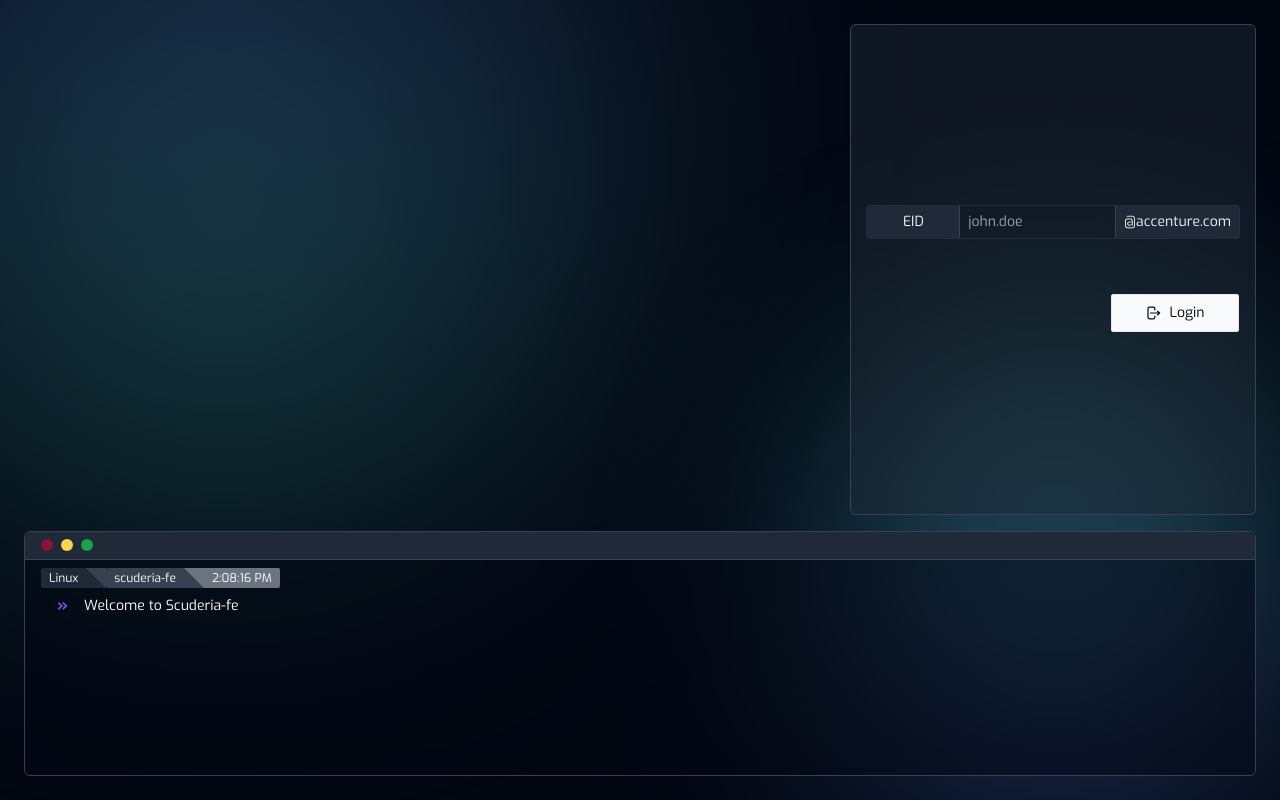
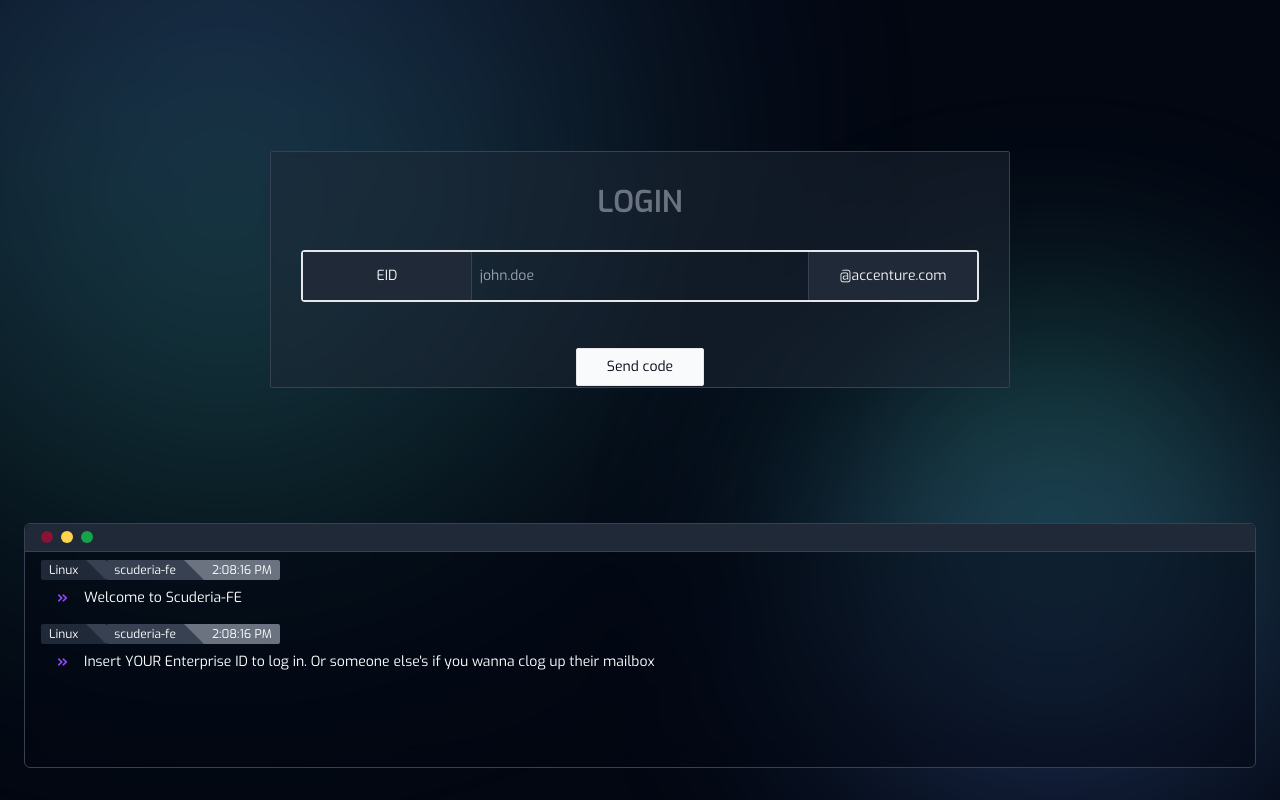
Before and after one commit to kettei-sproutty/scuderia-fe, a Next.js app: page /auth in a window 1280 px wide. Built offline with nearby package versions, Linux system fonts and the light colour scheme.

Commit message:
feat(login):login page with custom messages

```diff
--- a/app/auth/actions.ts
+++ b/app/auth/actions.ts
@@ -26,9 +26,7 @@
   }
 };
 
-export const verifyOTP = async (formData: FormData, email: string) => {
-  const code = formData.get("code")?.toString();
-
+export const verifyOTP = async (code: string, email: string) => {
   if (!code || !email) throw new Error("Code is required");
 
   const authenticationHelper = authentication("server-action", cookies);
--- a/app/auth/page.tsx
+++ b/app/auth/page.tsx
@@ -6,13 +6,18 @@
 
 const AuthPage = () => {
   const [email, setEmail] = useState<string>("");
+  const [otp, setOtp] = useState<string>("");
   const [step, setStep] = useState<Step>(Step.Email);
   const [msgs, setMsgs] = useState<ShellMessage[]>([
     {
-      content: "Welcome to Scuderia-fe",
+      content: "Welcome to Scuderia-FE",
       time: new Date().toLocaleTimeString(),
     },
   ]);
+
+  const updateMessages = (latestMsg: ShellMessage) => {
+    setMsgs((prev) => [...prev, latestMsg]);
+  };
 
   const topLeftStyle = {
     width: "800px",
@@ -22,6 +27,7 @@
     backgroundColor: "rgb(255, 67, 75)",
     background: "linear-gradient(#4d5bce, #43d9ad)",
     opacity: 0.3,
+    zIndex: -1,
   };
 
   const bottomRightStyle = {
@@ -32,6 +38,7 @@
     backgroundColor: "rgb(255, 67, 75)",
     background: "linear-gradient(#43d9ad, #4d5bce)",
     opacity: 0.4,
+    zIndex: -1,
   };
 
   return (
@@ -57,37 +64,24 @@
         className={"absolute bottom-0 right-0"}
         style={bottomRightStyle}
       />
-      {/*min and max heigth is necessary to avoid layout shifting when messages are added to the fake shell*/}
-      <div className="flex h-2/3 max-h-[66.666667%] min-h-[66.666667%]  w-full gap-4">
-        <div className="flex h-full w-2/3"></div>
+      <div className="mx-auto flex  h-full w-full items-center justify-center lg:h-2/3 lg:w-3/5 ">
+        <div
+          className={
+            "flex h-full w-full flex-col items-center gap-8 rounded-sm border border-primary-700  bg-primary-800/50  p-8 backdrop-blur lg:h-1/2 "
+          }
+        >
+          <h2 className="text-3xl font-semibold text-primary-500"> LOGIN </h2>
           {step === Step.Email ? (
             <EmailStep
               setEmail={setEmail}
               setStep={setStep}
-            onFocus={() =>
-              setMsgs([
-                ...msgs,
-                {
-                  content: '{ target: "email", action: "focus" }',
-
-                  time: new Date().toLocaleTimeString(),
-                },
-              ])
-            }
-            onBlur={() =>
-              setMsgs([
-                ...msgs,
-                {
-                  content: '{ target: "email", action: "blur" }',
-
-                  time: new Date().toLocaleTimeString(),
-                },
-              ])
-            }
+              onFirstFocus={updateMessages}
+              onCodeSent={updateMessages}
             />
           ) : (
-          <CodeStep email={email} />
+            <CodeStep email={email} otp={otp} setOtp={setOtp} onError={updateMessages} />
           )}
+        </div>
       </div>
       {/*min and max heigth is necessary to avoid layout shifting when messages are added to the fake shell*/}
       <div className={"flex h-1/3 max-h-[33.333333%] min-h-[33.333333%] w-full"}>
--- a/app/auth/step.tsx
+++ b/app/auth/step.tsx
@@ -5,10 +5,12 @@
 import InputText from "@components/input";
 import { sendOTPEmail, verifyOTP } from "./actions";
 import { useRouter } from "next/navigation";
-import { ArrowRightOnRectangleIcon } from "@heroicons/react/20/solid";
 import { motion } from "framer-motion";
 import { z } from "zod";
-import React from "react";
+import React, { useEffect } from "react";
+import OtpInput from "@components/otp-input";
+import { ShellMessage } from "@components/fake-shell/fake-shell";
+import { composeMessage } from "@utils/shell-messages";
 
 export enum Step {
   Email,
@@ -18,13 +20,22 @@
 export type EmailStepProps = {
   setEmail: Dispatch<SetStateAction<string>>;
   setStep: Dispatch<SetStateAction<Step>>;
-  onFocus: () => void;
-  onBlur: () => void;
+  onFirstFocus: (msg: ShellMessage) => void;
+  onCodeSent: (msg: ShellMessage) => void;
 };
 
-export const EmailStep = ({ setEmail, setStep, onFocus, onBlur }: EmailStepProps) => {
+export const EmailStep = ({ setEmail, setStep, onFirstFocus, onCodeSent }: EmailStepProps) => {
   const { pending } = useFormStatus();
   const [error, setError] = React.useState<string | undefined>(undefined);
+
+  useEffect(() => {
+    onFirstFocus(
+      composeMessage(
+        "Insert YOUR Enterprise ID to log in. Or someone else's if you wanna clog up their mailbox",
+      ),
+    );
+    document.getElementById("email")?.focus();
+  }, []);
 
   const mailSchema = z
     .string()
@@ -36,7 +47,11 @@
       if (!email) throw { message: "email is required" };
 
       await sendOTPEmail(formData);
-
+      onCodeSent(
+        composeMessage(
+          "We sent you a code. Even if it's ULTRA MEGA SECRET you still have to provide it",
+        ),
+      );
       setEmail(`${email.toString()}@accenture.com`);
       setStep(Step.Code);
     } catch (error) {
@@ -48,17 +63,11 @@
 
   return (
     <motion.form
-      className={
-        "flex  h-full w-1/3 flex-col items-center justify-center gap-8 rounded-md border border-[.5] border-primary-700 bg-primary-800/50   p-4 backdrop-blur"
-      }
+      initial={{ scale: 0.1 }}
+      animate={{ scale: 1 }}
+      transition={{ duration: 0.3 }}
+      className="login-form"
       action={sendOtp}
-      initial={{ opacity: 0, x: "110%" }}
-      animate={{ opacity: 1, x: 0 }}
-      transition={{
-        duration: 2,
-        delay: 0.5,
-        x: { delay: 1.5 },
-      }}
     >
       <InputText
         id="email"
@@ -67,8 +76,6 @@
         suffix="@accenture.com"
         placeholder="john.doe"
         error={error}
-        onFocus={onFocus}
-        onBlur={onBlur}
         onChange={(e) => {
           try {
             mailSchema.parse(e.target.value);
@@ -80,10 +87,9 @@
           }
         }}
       />
-      <div className={"flex w-full justify-end"}>
+      <div className={"flex w-full justify-center"}>
         <Button disabled={pending} type="submit">
-          <ArrowRightOnRectangleIcon className={"h-4"} />
-          Login
+          Send code
         </Button>
       </div>
     </motion.form>
@@ -92,21 +98,26 @@
 
 export type CodeStepProps = {
   email: string;
+  otp: string;
+  setOtp: Dispatch<SetStateAction<string>>;
+  onError: (msg: ShellMessage) => void;
 };
 
-export const CodeStep = ({ email }: CodeStepProps) => {
+export const CodeStep = ({ email, otp, setOtp, onError }: CodeStepProps) => {
   const { pending } = useFormStatus();
   const router = useRouter();
 
-  const verifyOtp = async (formData: FormData) => {
+  const handleOtpChange = (otpValue: string) => {
+    setOtp(otpValue);
+  };
+
+  const verifyOtp = async () => {
     try {
-      const code = formData.get("code");
-      if (!code) throw { message: "code is required" };
-
-      await verifyOTP(formData, email);
+      await verifyOTP(otp, email);
       router.push("/");
     } catch (error) {
       // TODO: handle error
+      onError(composeMessage("Wrong Code, It's so secret that you forgot it already?"));
       console.error(">>> VERIFY OTP <<< ERROR", error);
       return;
     }
@@ -114,22 +125,16 @@
 
   return (
     <motion.form
-      className={
-        "flex  h-full w-1/3 flex-col items-center justify-center gap-8 rounded-sm border  bg-primary-800/50  p-4 "
-      }
+      initial={{ scale: 0.1 }}
+      animate={{ scale: 1 }}
+      transition={{ duration: 0.3 }}
+      className="login-form"
       action={verifyOtp}
-      initial={{ opacity: 0, x: "110%" }}
-      animate={{ opacity: 1, x: 0 }}
-      transition={{
-        duration: 2,
-        delay: 0.5,
-        x: { delay: 1.5 },
-      }}
     >
-      <InputText id="code" name="code" label="code" />
-      <div className={"flex w-full justify-end"}>
+      <OtpInput onOtpChange={handleOtpChange} />
+      <div className={"flex w-full justify-center"}>
         <Button disabled={pending} type="submit">
-          Submit
+          Verify
         </Button>
       </div>
     </motion.form>
--- a/app/globals.css
+++ b/app/globals.css
@@ -13,6 +13,10 @@
 @layer components {
   .input-text-label {
     @apply flex items-center justify-center bg-primary-800 px-2 text-primary-100;
+  }
+
+  .login-form{
+    @apply w-full h-full flex justify-center flex-col gap-12;
   }
 }
 
--- a/components/button.tsx
+++ b/components/button.tsx
@@ -5,7 +5,7 @@
 import React from "react";
 
 const buttonVariants = cva(
-  "flex w-full cursor-pointer items-center justify-center gap-2 rounded-sm transition-all disabled:pointer-events-none disabled:opacity-50",
+  "flex cursor-pointer items-center justify-center gap-2 rounded-sm transition-all disabled:pointer-events-none disabled:opacity-50",
   {
     variants: {
       variant: {
--- a/components/fake-shell/fake-shell.tsx
+++ b/components/fake-shell/fake-shell.tsx
@@ -1,7 +1,6 @@
 "use client";
-
 import { getOS } from "@utils/operating-system";
-import React, { FC, ReactNode, useEffect, useRef } from "react";
+import React, { ReactNode, useEffect, useRef } from "react";
 import ShellInfoBar from "@components/fake-shell/shell-info-bar";
 
 export type ShellMessage = {
@@ -13,7 +12,7 @@
   messages: ShellMessage[];
 };
 
-const FakeShell: FC<FakeShellProps> = ({ messages }) => {
+const FakeShell = ({ messages }: FakeShellProps) => {
   const lastMessageRef = useRef<HTMLDivElement>(null);
 
   useEffect(() => {
--- a/components/fake-shell/shell-info-bar.tsx
+++ b/components/fake-shell/shell-info-bar.tsx
@@ -1,12 +1,12 @@
-import { getOS } from "@utils/operating-system";
-import React, { FC } from "react";
+"use client";
+import React from "react";
 
 type ShellInfoBarProps = {
   firstSegment: string;
   secondSegment: string;
   thirdSegment: string;
 };
-const ShellInfoBar: FC<ShellInfoBarProps> = ({ firstSegment, secondSegment, thirdSegment }) => {
+const ShellInfoBar = ({ firstSegment, secondSegment, thirdSegment }: ShellInfoBarProps) => {
   return (
     <div className="flex">
       <div className=" flex h-5 items-center rounded-l-sm bg-primary-800 px-2 text-center text-xs text-white">
--- a/components/input.tsx
+++ b/components/input.tsx
@@ -15,15 +15,15 @@
     return (
       <div
         className={cn(
-          "flex w-full flex-col gap-2",
-          { "text-xs": size === "sm" },
-          { "text-sm": size === "md" },
-          { "text-md": size === "lg" },
+          "flex w-full flex-col gap-2 relative",
+          { "text-xs h-8": size === "sm" },
+          { "text-sm h-12": size === "md" },
+          { "text-md h-16": size === "lg" },
         )}
       >
         <div
           className={cn(
-            "relative grid w-full grid-cols-[minmax(25%,auto)_1fr] ring ring-primary-700 rounded-sm text-primary-500 focus-within:ring-2 focus-within:ring-primary-200 hover:ring-2 hover:ring-primary-200 focus:outline-none ",
+            "h-full grid w-full grid-cols-[minmax(25%,auto)_1fr] ring ring-primary-700 rounded-sm text-primary-500 focus-within:ring-2 focus-within:ring-primary-200 hover:ring-2 hover:ring-primary-200 focus:outline-none ",
             {
               "ring-2 ring-error-light  focus-within:ring-error-light  hover:ring-error-light":
                 error,
@@ -47,7 +47,9 @@
             <span className="input-text-label border-l border-primary-700 px-2">{suffix}</span>
           )}
         </div>
-        <span className="h-4 font-semibold text-error-light">{error || ""}</span>
+        <span className="absolute bottom-[-18px] h-4 font-semibold text-error-light">
+          {error || ""}
+        </span>
       </div>
     );
   },
--- /dev/null
+++ b/components/otp-input.tsx
@@ -0,0 +1,74 @@
+"use client";
+import { ChangeEvent, KeyboardEvent, createRef, useEffect, useState } from "react";
+
+type OtpInputProps = {
+  onOtpChange: (value: string) => void;
+};
+
+const OtpInput = ({ onOtpChange }: OtpInputProps) => {
+  const [otpValues, setOtpValues] = useState<string[]>(Array(6).fill(""));
+  const otpInputRefs = Array(6)
+    .fill(0)
+    .map(() => createRef<HTMLInputElement>());
+
+  const handleChange = (value: string, index: number) => {
+    if (!isNaN(Number(value))) {
+      const newOtpValues = [...otpValues];
+      newOtpValues[index] = value;
+      setOtpValues(newOtpValues);
+
+      // Focus on the next field if available
+      if (index < otpValues.length - 1 && otpInputRefs[index + 1].current) {
+        otpInputRefs[index + 1]?.current?.focus();
+      }
+    }
+  };
+
+  useEffect(() => {
+    otpInputRefs[0]?.current?.focus();
+  }, []);
+
+  useEffect(() => {
+    onOtpChange(otpValues.join(""));
+  }, [otpValues]);
+
+  const handleKeyDown = (event: React.KeyboardEvent<HTMLInputElement>, index: number) => {
+    if (event.key === "Backspace" || event.key === "Delete") {
+      if (index === 0) {
+        // If it's the first field, clear the value
+        const newOtpValues = [...otpValues];
+        newOtpValues[index] = "";
+        setOtpValues(newOtpValues);
+      } else if (otpValues[index] === "") {
+        // If the current field is empty, delete the value of the previous field
+        const newOtpValues = [...otpValues];
+        newOtpValues[index - 1] = "";
+        setOtpValues(newOtpValues);
+        otpInputRefs[index - 1].current?.focus();
+      } else {
+        // If the current field is not empty, delete the character
+        const newOtpValues = [...otpValues];
+        newOtpValues[index] = "";
+        setOtpValues(newOtpValues);
+      }
+    }
+  };
+
+  return (
+    <div className="flex justify-center gap-4 text-lg font-bold text-primary-500">
+      {otpValues.map((val, idx) => (
+        <input
+          className="h-8 w-8 rounded-sm bg-primary-800  text-center ring ring-primary-700 focus-within:ring-2  focus-within:ring-primary-200 hover:ring-2 hover:ring-primary-200 focus:outline-none lg:h-12 lg:w-12"
+          key={idx}
+          maxLength={1}
+          value={val}
+          onChange={(ev: ChangeEvent<HTMLInputElement>) => handleChange(ev.target.value, idx)}
+          onKeyDown={(ev: KeyboardEvent<HTMLInputElement>) => handleKeyDown(ev, idx)}
+          ref={otpInputRefs[idx]}
+        />
+      ))}
+    </div>
+  );
+};
+
+export default OtpInput;
--- /dev/null
+++ b/utils/shell-messages.ts
@@ -0,0 +1,8 @@
+export const composeMessage = (content: string) => {
+  return {
+    content,
+    time: new Date().toLocaleTimeString(),
+  };
+};
+
+//TODO centralize the creation of messages, maybe randomly choosing a message based on the action
```
Lines whose indentation alone changed are shown as unchanged.
